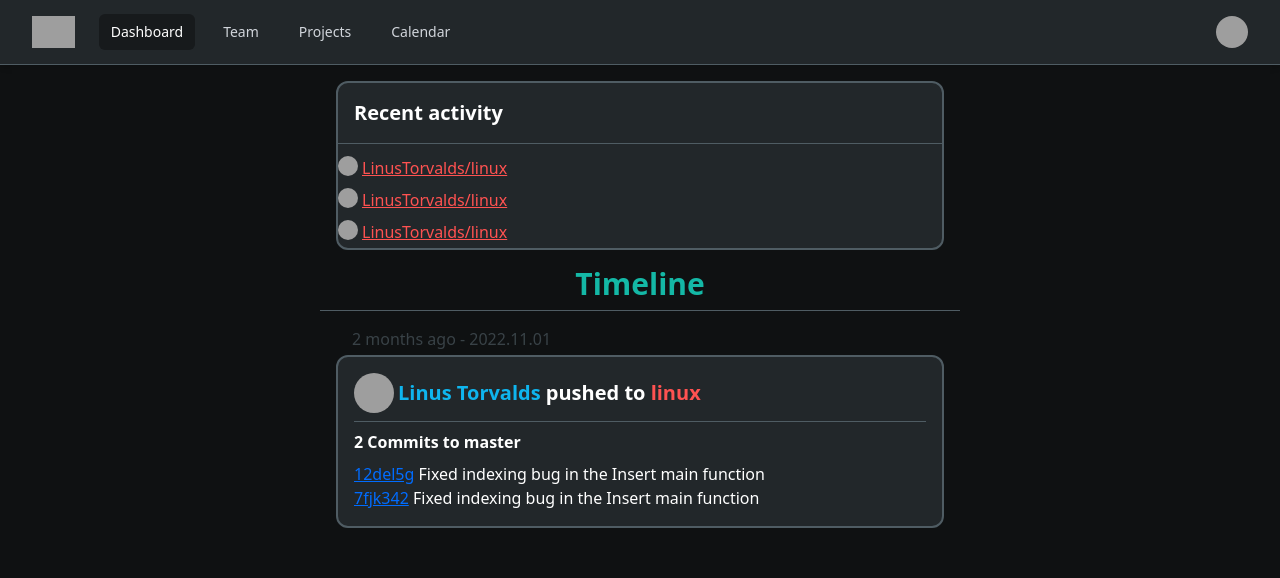
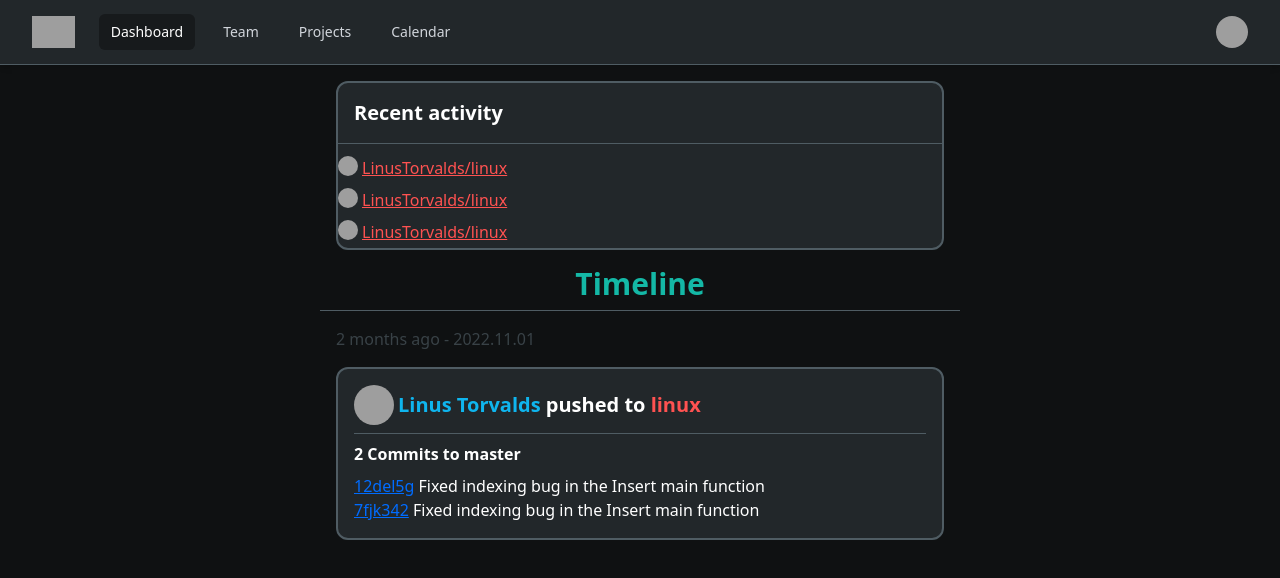
Before and after one commit to SnekAtMiskolc/Magitian, a SvelteKit app: page / in a window 1280 px wide. Shown: the top 578 px of the page. Built offline with nearby package versions, Linux system fonts and the light colour scheme; grey boxes are pictures that could not be loaded; some icons are missing.

Commit message:
Make margins better

```diff
--- a/src/components/timeline/TimeLineCard.svelte
+++ b/src/components/timeline/TimeLineCard.svelte
@@ -1,6 +1,6 @@
 
-<div class="m-4 ">
-    <h2 class="text-spcx-600 mt-2 mb-1 ml-4">2 months ago - 2022.11.01</h2>
+<div class="m-4">
+    <h2 class="text-spcx-600 my-4">2 months ago - 2022.11.01</h2>
     <div class="bg-spcx-700 rounded-xl p-4 border-2 border-spcx-400 xsm:p-4">
         <slot><!-- optional fallback --></slot>
     </div>
```
